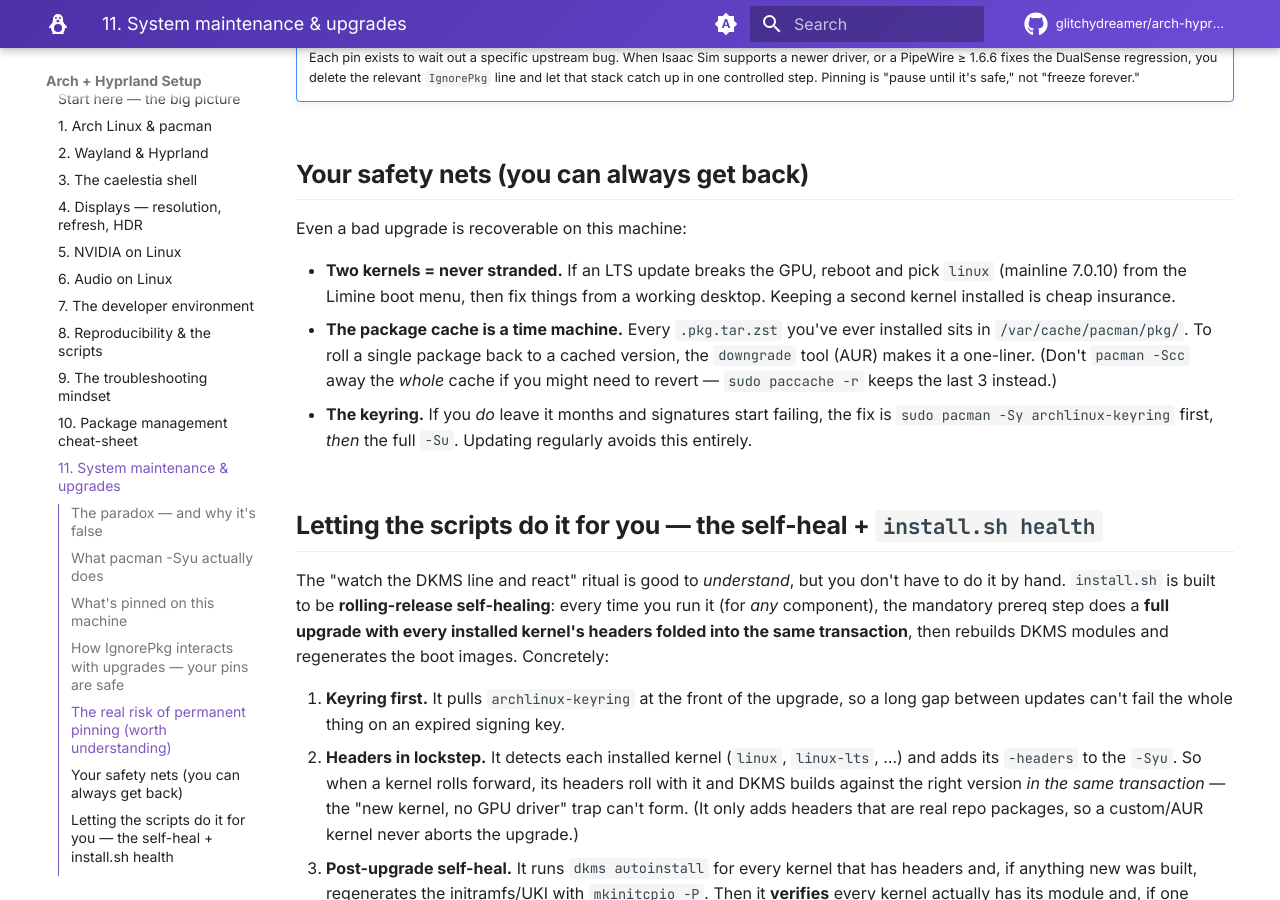
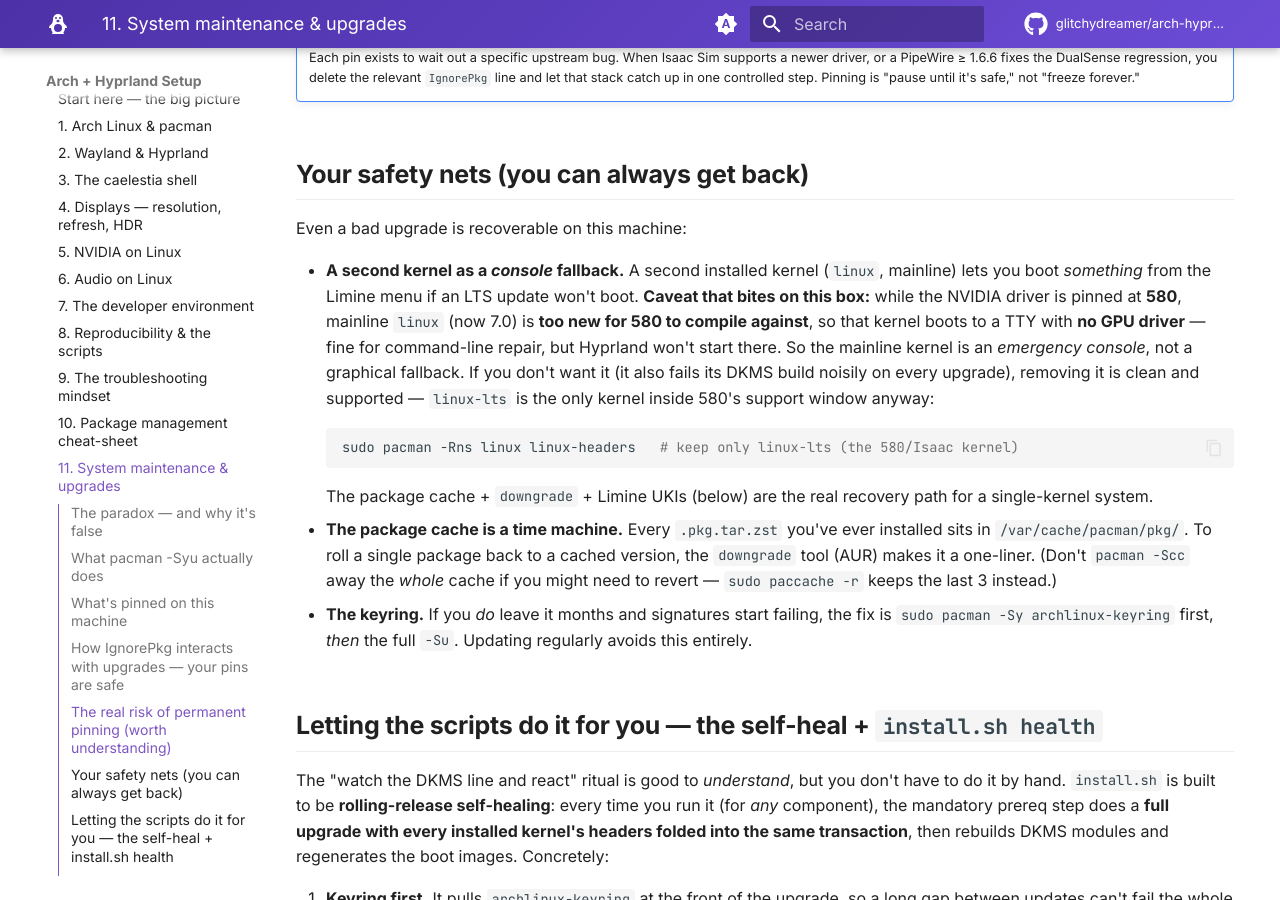
Before and after one commit to glitchydreamer/arch-hyprland-setup, an MkDocs documentation site: the page built from docs/learn/11-system-maintenance.md, in a window 1280 px wide and 900 px high, scrolled down 3358 px. Built offline with MkDocs 1.6.1 and Material for MkDocs 9.7.7, drawn with Linux system fonts in a browser that asks for light colours; comment, search, counter and statistics services are not loaded.

Commit message:
fix(health): don't double-run DKMS heal in 'health'; doc 580-vs-mainline reality
The mandatory prereqs already run the DKMS/initramfs self-heal, so do_health
re-running it rebuilt + doubled the warnings (seen as a duplicated
dkms-unbuilt:7.0.11 tag). do_health now reports the post-repair state from the
kernel matrix instead of repairing again.

Also correct the maintenance Learn page: under the pinned 580 driver, mainline
`linux` 7.0 is too new for 580 to compile against, so that kernel boots without
a GPU driver (console-only emergency, not a graphical fallback). Document
removing it (linux-lts is the only kernel inside 580's support window) as the
clean fix. This is a real driver/kernel incompatibility, confirmed by the
health run — the self-heal correctly flagged it rather than failing silently.

Co-Authored-By: Claude Opus 4.8 <noreply@anthropic.com>

````diff
--- a/docs/learn/11-system-maintenance.md
+++ b/docs/learn/11-system-maintenance.md
@@ -144,9 +144,20 @@ Pinning isn't "set and forget forever." Two slow-moving issues to keep an eye on
 
 Even a bad upgrade is recoverable on this machine:
 
-- **Two kernels = never stranded.** If an LTS update breaks the GPU, reboot and pick
-  `linux` (mainline 7.0.10) from the Limine boot menu, then fix things from a working
-  desktop. Keeping a second kernel installed is cheap insurance.
+- **A second kernel as a *console* fallback.** A second installed kernel (`linux`,
+  mainline) lets you boot *something* from the Limine menu if an LTS update won't
+  boot. **Caveat that bites on this box:** while the NVIDIA driver is pinned at **580**,
+  mainline `linux` (now 7.0) is **too new for 580 to compile against**, so that kernel
+  boots to a TTY with **no GPU driver** — fine for command-line repair, but Hyprland
+  won't start there. So the mainline kernel is an *emergency console*, not a graphical
+  fallback. If you don't want it (it also fails its DKMS build noisily on every
+  upgrade), removing it is clean and supported — `linux-lts` is the only kernel inside
+  580's support window anyway:
+  ```bash
+  sudo pacman -Rns linux linux-headers   # keep only linux-lts (the 580/Isaac kernel)
+  ```
+  The package cache + `downgrade` + Limine UKIs (below) are the real recovery path for a
+  single-kernel system.
 - **The package cache is a time machine.** Every `.pkg.tar.zst` you've ever installed
   sits in `/var/cache/pacman/pkg/`. To roll a single package back to a cached version,
   the `downgrade` tool (AUR) makes it a one-liner. (Don't `pacman -Scc` away the *whole*
````
Also changed, not shown: 1 other file.
